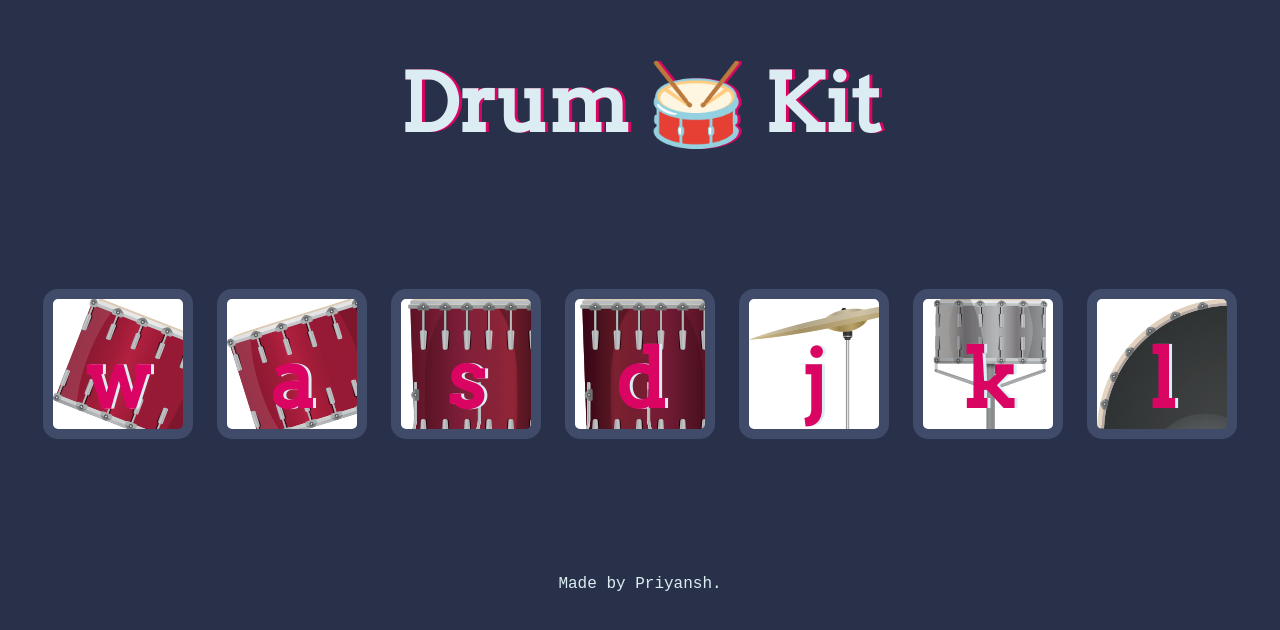
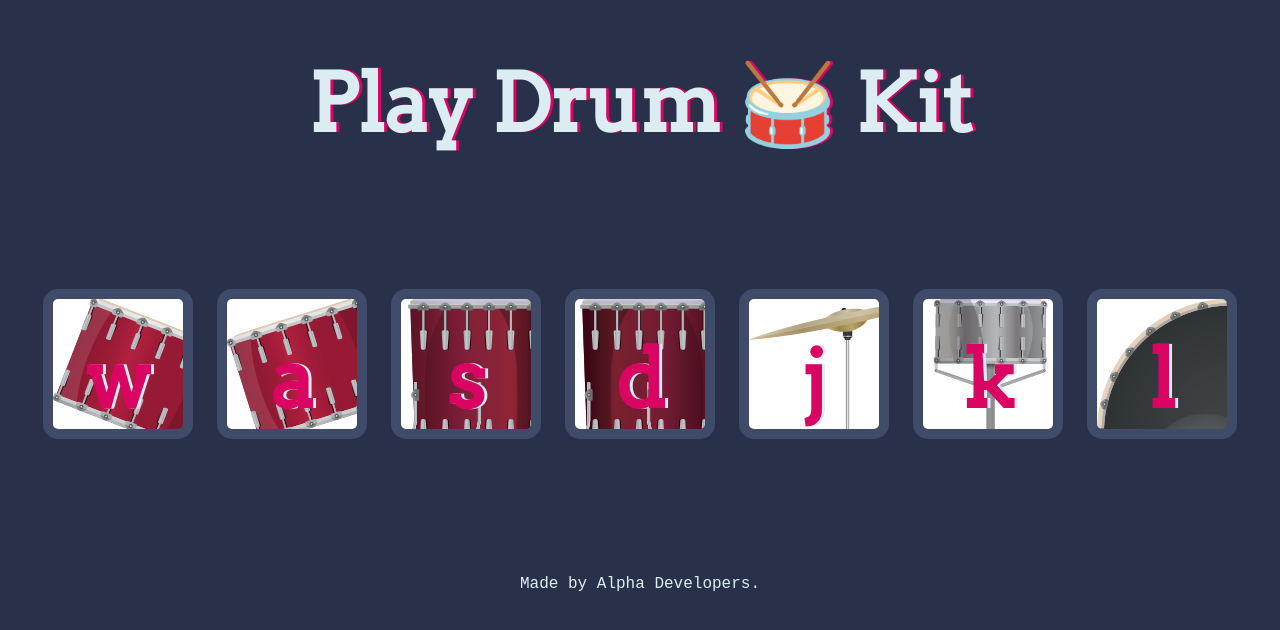
Before and after one commit to abhisuccess/Play_Drum, a plain HTML site: page index.html in a window 1280 px wide. Drawn offline with Linux system fonts and the light colour scheme.

Commit message:
Update index.html

```diff
--- a/index.html
+++ b/index.html
@@ -10,7 +10,7 @@
 
 <body>
 
-  <h1 id="title">Drum 🥁 Kit</h1>
+  <h1 id="title">Play Drum 🥁 Kit</h1>
   <div class="set">
     <button class="w drum">w</button>
     <button class="a drum">a</button>
@@ -26,7 +26,7 @@
 </body>
 
 <footer>
-  Made by Priyansh.
+  Made by Alpha Developers.
 </footer>
 
 </html>
```
